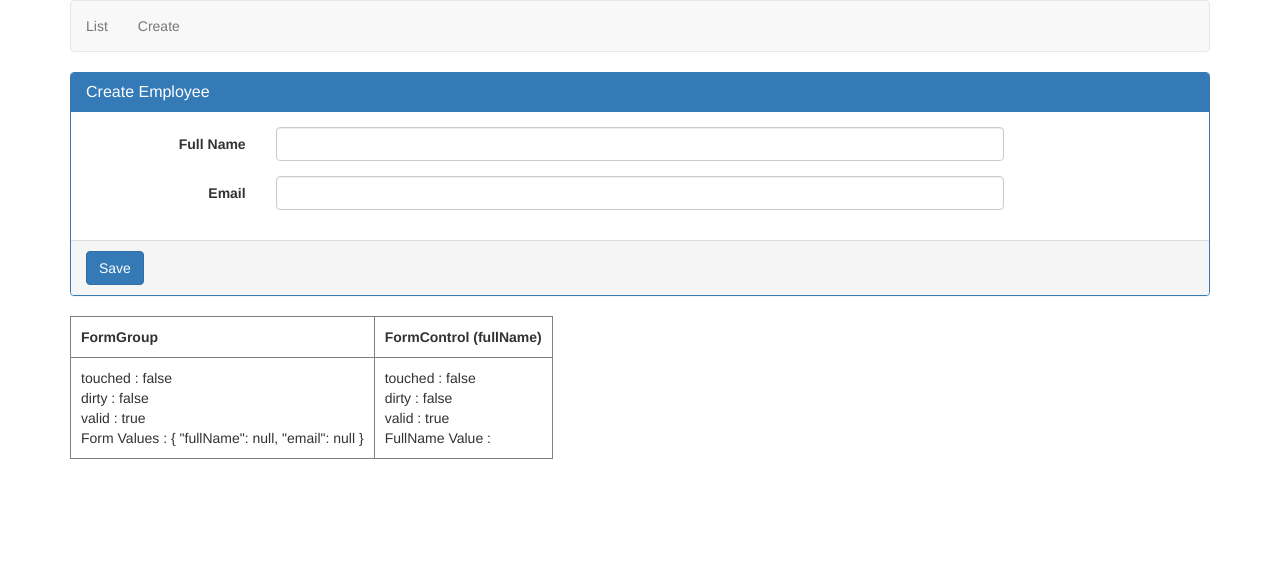
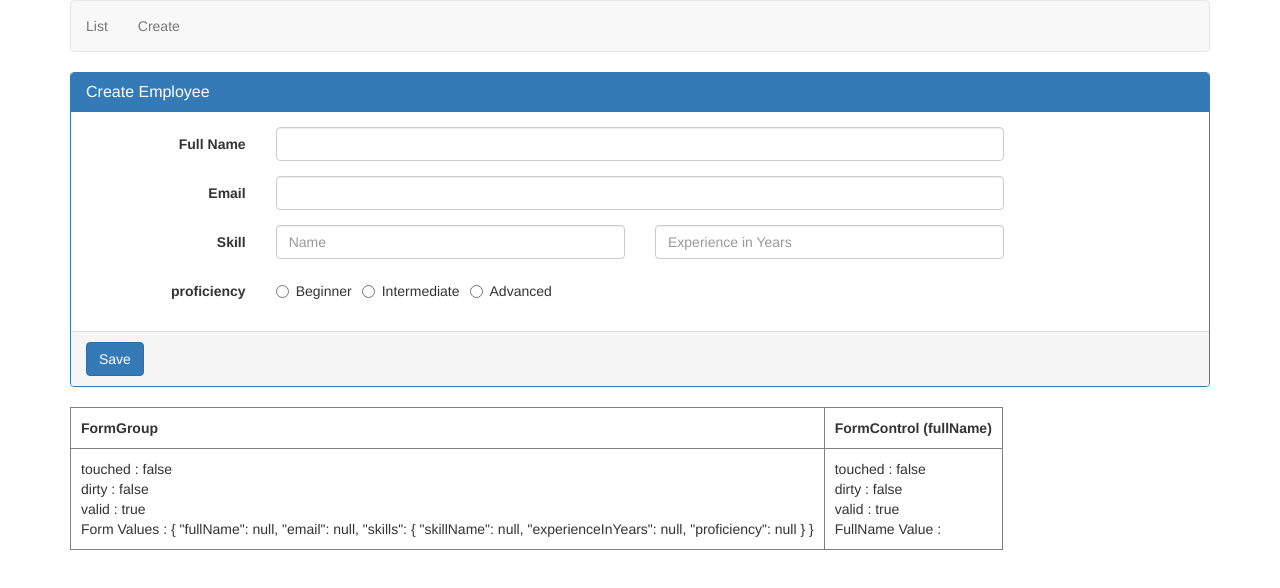
Before and after one commit to pusanja/angular-assignment, an Angular app: page /create in a window 1280 px wide. Shown: the top 588 px of the page. Built offline with nearby package versions, Linux system fonts and the light colour scheme.

Commit message:
Angular Nested Form Groups

```diff
--- a/src/app/employee/create-employee.component.html
+++ b/src/app/employee/create-employee.component.html
@@ -17,6 +17,42 @@
           <input id="email" formControlName="email" type="text" class="form-control">
         </div>
       </div>
+
+<div formGroupName="skills">
+
+  <div class="form-group">
+    <label class="col-sm-2 control-label" for="skillName">
+      Skill
+    </label>
+    <div class="col-sm-4">
+      <input type="text" class="form-control" id="skillName"
+          placeholder="Name" formControlName="skillName">
+    </div>
+    <div class="col-sm-4">
+      <input type="text" placeholder="Experience in Years"
+          class="form-control" formControlName="experienceInYears">
+    </div>
+  </div>
+
+  <div class="form-group">
+    <label class="col-md-2 control-label">proficiency</label>
+    <div class="col-md-8">
+      <label class="radio-inline">
+        <input name="proficiency" type="radio" value="beginner"
+               formControlName="proficiency">Beginner
+      </label>
+      <label class="radio-inline">
+        <input name="proficiency" type="radio" value="intermediate"
+               formControlName="proficiency">Intermediate
+      </label>
+      <label class="radio-inline">
+        <input name="proficiency" type="radio" value="advanced"
+               formControlName="proficiency">Advanced
+      </label>
+    </div>
+  </div>
+
+</div>
 
     </div>
     <div class="panel-footer">
--- a/src/app/employee/create-employee.component.ts
+++ b/src/app/employee/create-employee.component.ts
@@ -13,7 +13,16 @@
   ngOnInit() {
       this.employeeForm=new FormGroup({
       fullName: new FormControl(),
-      email: new FormControl()
+      email: new FormControl(),
+      skills: new FormGroup({
+        skillName: new FormControl(),
+        experienceInYears:new FormControl(),
+        proficiency: new FormControl(),
+
+
+
+      })
+
 
     });
   }
```
